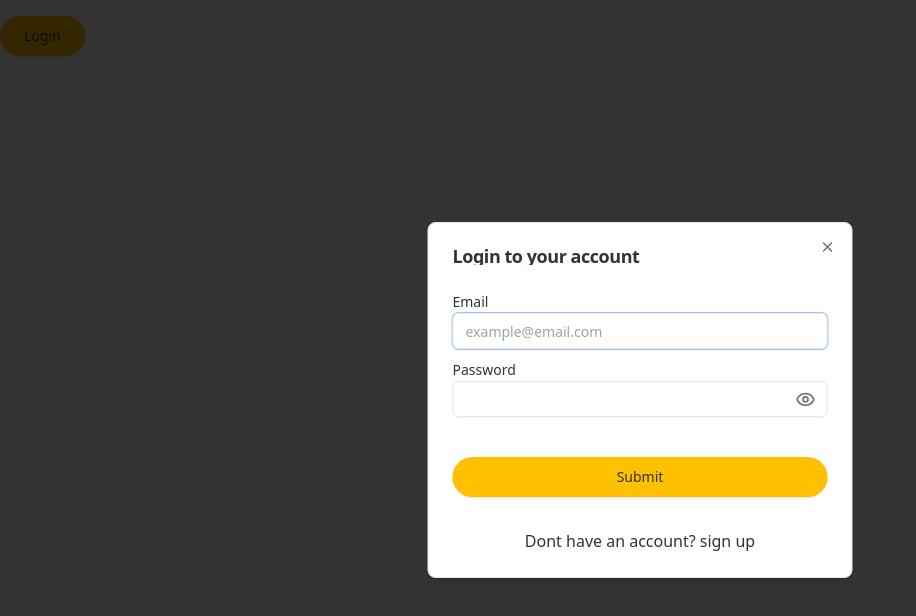
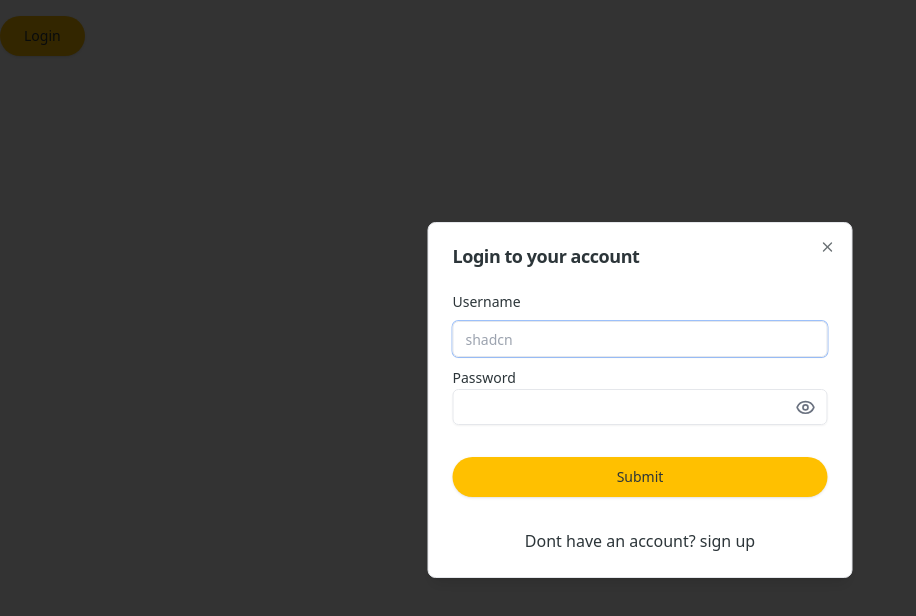
Before and after one commit to GRACENOBLE/scalable-ecom-frontend, a Next.js app: page / in a window 1280 px wide. Both pictures are taken after a click on the button "Login". Shown: the top 616 px of the page, without its empty margins (0-916 px from the left). Built offline with nearby package versions, Linux system fonts and the light colour scheme.

Commit message:
feat(auth): implement login and signup forms with validation

```diff
--- /dev/null
+++ b/actions/index.ts
@@ -0,0 +1 @@
+"use server"
--- /dev/null
+++ b/src/components/auth/SignUpForm.tsx
@@ -0,0 +1,32 @@
+import { zodResolver } from "@hookform/resolvers/zod";
+import { useForm } from "react-hook-form";
+import { Label } from "../ui/label";
+import { Input } from "../ui/input";
+import PasswordInput from "../ui/password-input";
+import { Button } from "../ui/button";
+import { cn } from "@/lib/utils";
+
+const SignUpForm = () => {
+  return (
+    <form
+      action=""
+      className={cn("flex flex-col gap-2 mb-4 mt-2 shrink-0 w-full")}
+    >
+      <div>
+        <Label htmlFor="name" className="text-right">
+          Email
+        </Label>
+        <Input
+          id="name"
+          placeholder="example@email.com"
+          className="col-span-3"
+        />
+      </div>
+      <PasswordInput label={"Password"} />
+      <PasswordInput label={"Repeat Password"} />
+      <Button className="mt-6">Submit</Button>
+    </form>
+  );
+};
+
+export default SignUpForm;
--- a/src/components/auth/login-dialog.tsx
+++ b/src/components/auth/login-dialog.tsx
@@ -15,6 +15,10 @@ import { useState } from "react";
 import { Eye, EyeOff } from "lucide-react";
 import { cn } from "@/lib/utils";
 import PasswordInput from "../ui/password-input";
+import LoginForm from "./loginForm";
+import SignUpForm from "./SignUpForm";
+
+// import FormSchema from "@/schemas"
 
 const LoginDialog = () => {
   const [isSignUp, setIsSignUp] = useState(false);
@@ -24,79 +28,31 @@ const LoginDialog = () => {
       <DialogTrigger asChild>
         <Button>Login</Button>
       </DialogTrigger>
-      <DialogContent className="sm:max-w-[425px] bg-white">
+      <DialogContent className="sm:max-w-[425px] bg-white transition-transform ease-in-out duration-300">
         <DialogHeader className="w-full">
-          <DialogTitle className="w-full flex overflow-hidden">
-            <p
-              className={cn("w-full shrink-0", {
-                "-translate-x-[100%]": isSignUp,
-              })}
-            >
-              Login to your account
-            </p>
-            <p
-              className={cn("w-full shrink-0", {
-                "-translate-x-[100%]": isSignUp,
-              })}
-            >
-              Create an account
-            </p>
+          <DialogTitle className="w-full">
+            {isSignUp ? "Create an account" : "Login to your account"}
           </DialogTitle>
           {/* <DialogDescription>Login to continue</DialogDescription> */}
         </DialogHeader>
-        <form className="flex flex-col gap-2 mb-6 mt-2">
-          <div className="">
-            <Label htmlFor="name" className="text-right">
-              Email
-            </Label>
-            <Input
-              id="name"
-              placeholder="example@email.com"
-              className="col-span-3"
-            />
-          </div>
+        <div className="flex items-center gap-4 w-full">
+          {isSignUp ? <SignUpForm /> : <LoginForm />}
+        </div>
 
-          {/*  */}
-          <PasswordInput label={"Password"} />
-
-          <div
-            className={cn("", {
-              hidden: !isSignUp,
-            })}
-          >
-            <PasswordInput label={"Repeat password"} />
-          </div>
-        </form>
-        <Button className="mb-4">Submit</Button>
         <DialogFooter className=" w-full flex overflow-hidden justify-start">
-          <div
-            className={cn("flex gap-1 justify-center w-full shrink-0", {
-              "-translate-x-[100%]": isSignUp,
-            })}
-          >
+          <div className={cn("flex gap-1 justify-center w-full ")}>
             <p className=" text-center">Dont have an account? </p>
             <button
               onClick={() => {
-                setIsSignUp(true);
+                if (isSignUp) {
+                  setIsSignUp(false);
+                } else {
+                  setIsSignUp(true);
+                }
               }}
               className="hover:underline"
             >
-              sign up
-            </button>
-          </div>
-          <div
-            className={cn("flex gap-1 justify-center w-full shrink-0", {
-              "-translate-x-[100%]": isSignUp,
-            })}
-          >
-            <p className=" text-center">Already have an account?</p>
-            <button
-              onClick={() => {
-                setIsSignUp(false);
-              }}
-              className="hover:underline"
-            >
-              sign in
+              {isSignUp ? "sign in" : "sign up"}
             </button>
           </div>
         </DialogFooter>
--- /dev/null
+++ b/src/components/auth/loginForm.tsx
@@ -0,0 +1,66 @@
+import { zodResolver } from "@hookform/resolvers/zod";
+import { useForm } from "react-hook-form";
+import { Label } from "../ui/label";
+import { Input } from "../ui/input";
+import PasswordInput from "../ui/password-input";
+import { Button } from "../ui/button";
+import { cn } from "@/lib/utils";
+import { LoginFormSchema } from "@/schemas";
+import { z } from "zod";
+import {
+  Form,
+  FormControl,
+  FormDescription,
+  FormField,
+  FormItem,
+  FormLabel,
+  FormMessage,
+} from "@/components/ui/form";
+
+const LoginForm = () => {
+  const form = useForm<z.infer<typeof LoginFormSchema>>({
+    resolver: zodResolver(LoginFormSchema),
+    defaultValues: {
+      username: "",
+    },
+  });
+  return (
+    <Form {...form}>
+      <form
+        action=""
+        className={cn("flex flex-col gap-2 mb-4 mt-2 shrink-0 w-full", {
+          // "hidden": isSignUp,
+        })}
+      >
+        <FormField
+          control={form.control}
+          name="username"
+          render={({ field }) => (
+            <FormItem>
+              <FormLabel>Username</FormLabel>
+              <FormControl>
+                <Input placeholder="shadcn" {...field} />
+              </FormControl>
+              <FormMessage />
+            </FormItem>
+          )}
+        />
+        <FormField
+          control={form.control}
+          name="username"
+          render={({ field }) => (
+            <FormItem>
+              <FormControl>
+                <PasswordInput label={"Password"} />
+              </FormControl>
+              <FormMessage />
+            </FormItem>
+          )}
+        />
+        <Button className="mt-6">Submit</Button>
+      </form>
+    </Form>
+  );
+};
+
+export default LoginForm;
--- /dev/null
+++ b/src/schemas/index.ts
@@ -0,0 +1,5 @@
+import { z } from "zod";
+
+export const LoginFormSchema = z.object({
+  username: z.string().min(2).max(50),
+});
```
